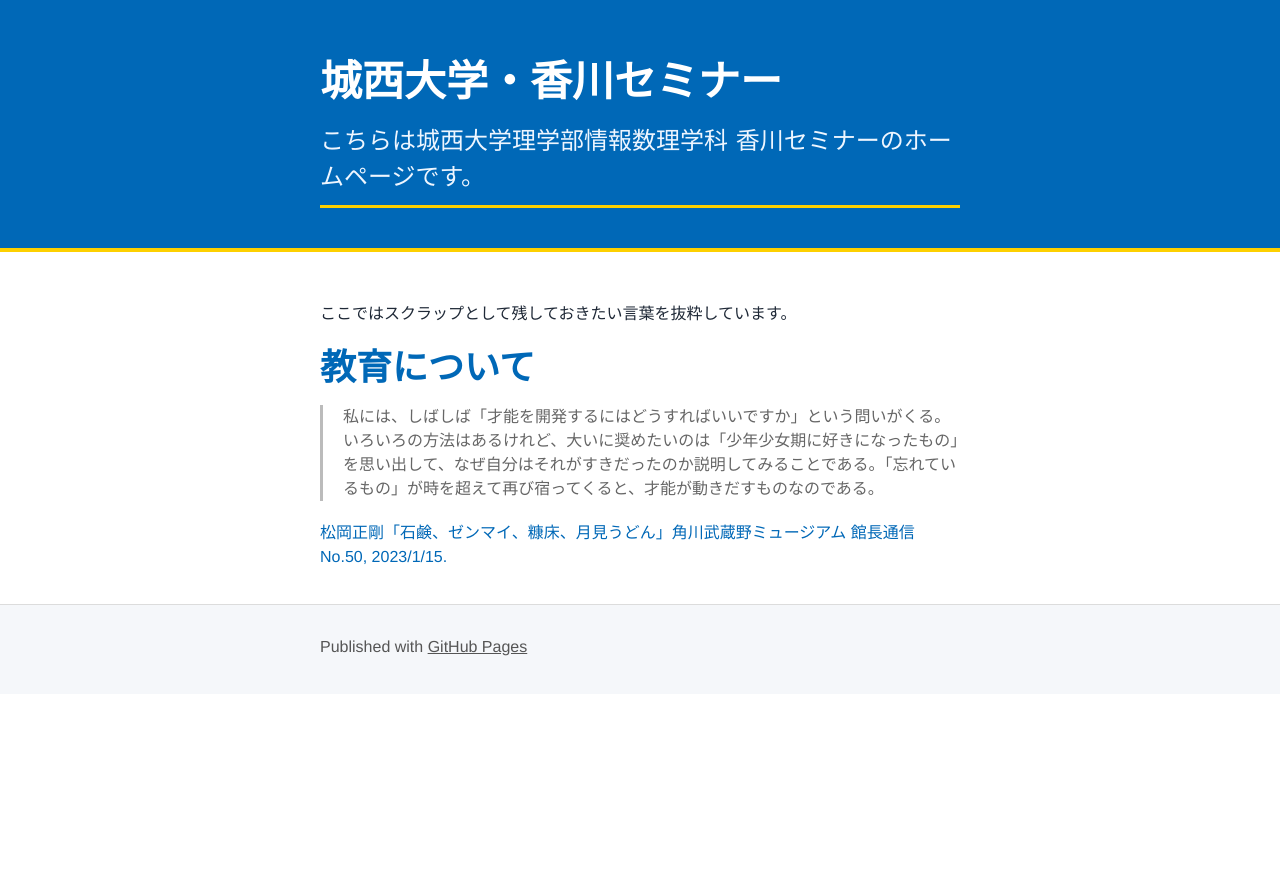
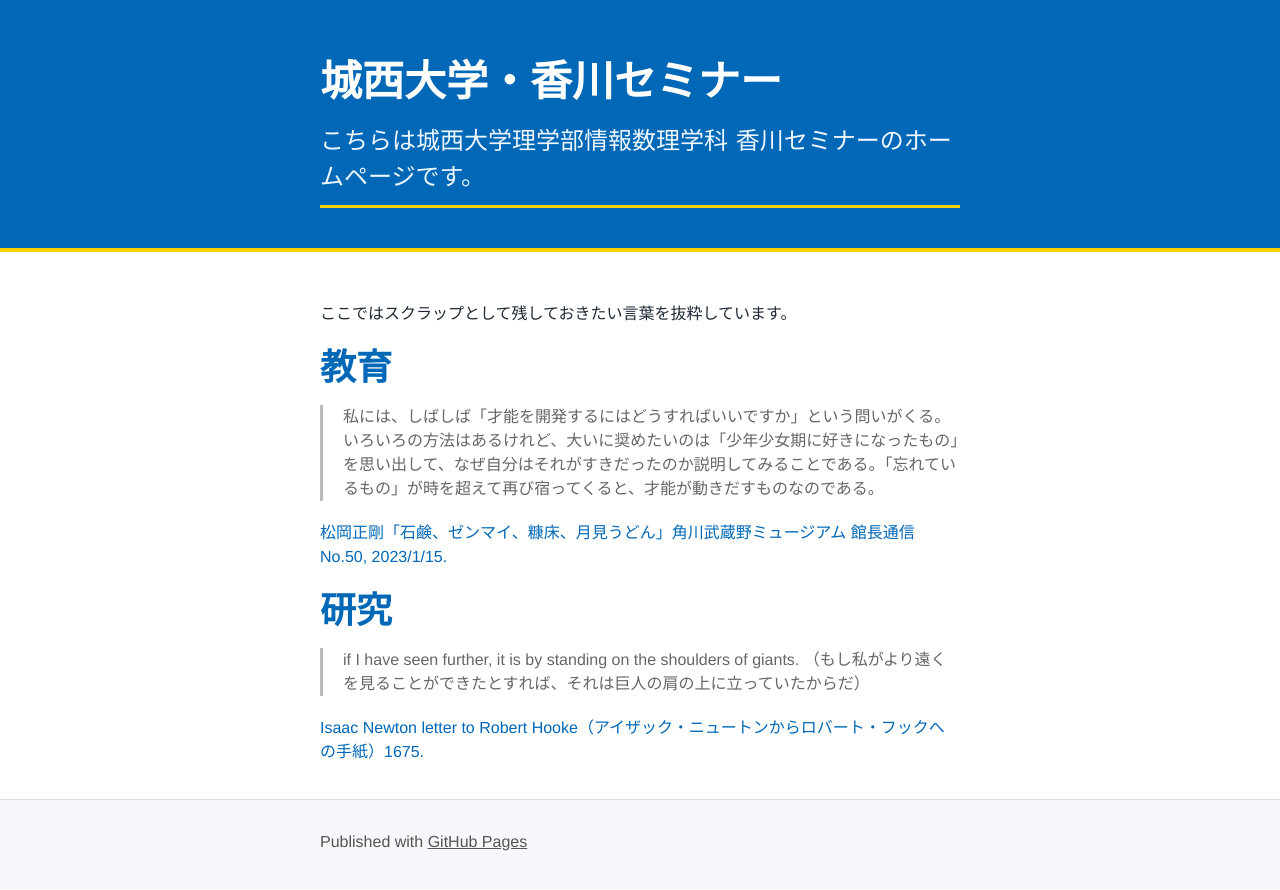
Before and after one commit to k16kgw/k16kgw.github.io, a Jekyll site: the page built from pages/scrap.md, in a window 1280 px wide. Shown: the top 890 px of the page. Built offline with Jekyll 4.4.1, drawn with Linux system fonts in a browser that asks for light colours.

Commit message:
Add education and research sections to scrap.md
Added sections on education and research with quotes.

```diff
--- a/pages/scrap.md
+++ b/pages/scrap.md
@@ -6,8 +6,14 @@ permalink: /scrap/
 
 ここではスクラップとして残しておきたい言葉を抜粋しています。
 
-# 教育について
+# 教育
 
 > 私には、しばしば「才能を開発するにはどうすればいいですか」という問いがくる。いろいろの方法はあるけれど、大いに奨めたいのは「少年少女期に好きになったもの」を思い出して、なぜ自分はそれがすきだったのか説明してみることである。「忘れているもの」が時を超えて再び宿ってくると、才能が動きだすものなのである。
 
 [松岡正剛「石鹸、ゼンマイ、糠床、月見うどん」角川武蔵野ミュージアム 館長通信No.50, 2023/1/15.](https://kadcul.com/director/matsuoka/no_50)
+
+# 研究
+
+> if I have seen further, it is by standing on the shoulders of giants. （もし私がより遠くを見ることができたとすれば、それは巨人の肩の上に立っていたからだ）
+
+[Isaac Newton letter to Robert Hooke（アイザック・ニュートンからロバート・フックへの手紙）1675.](https://digitallibrary.hsp.org/index.php/Detail/objects/9792)
```
